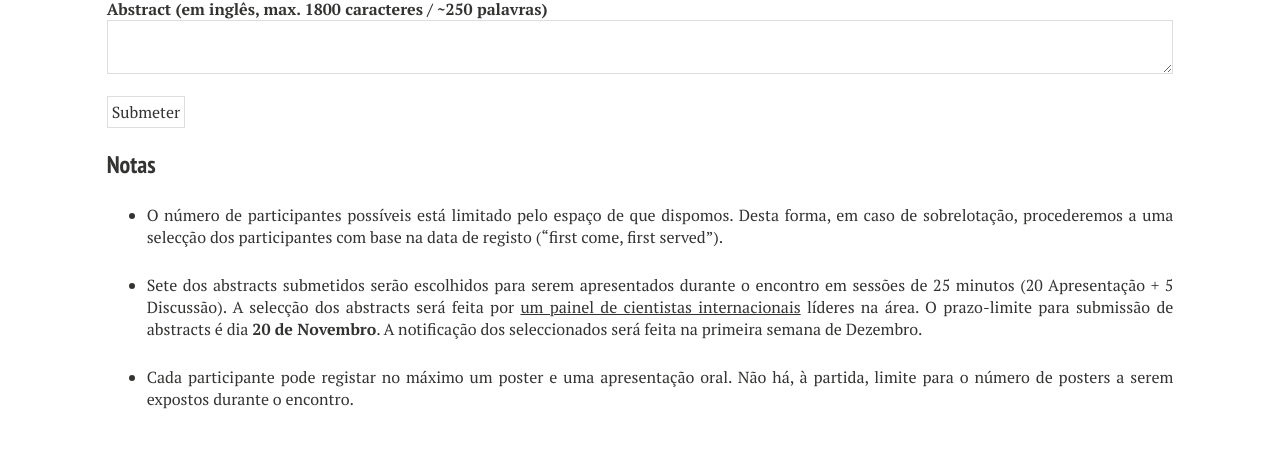
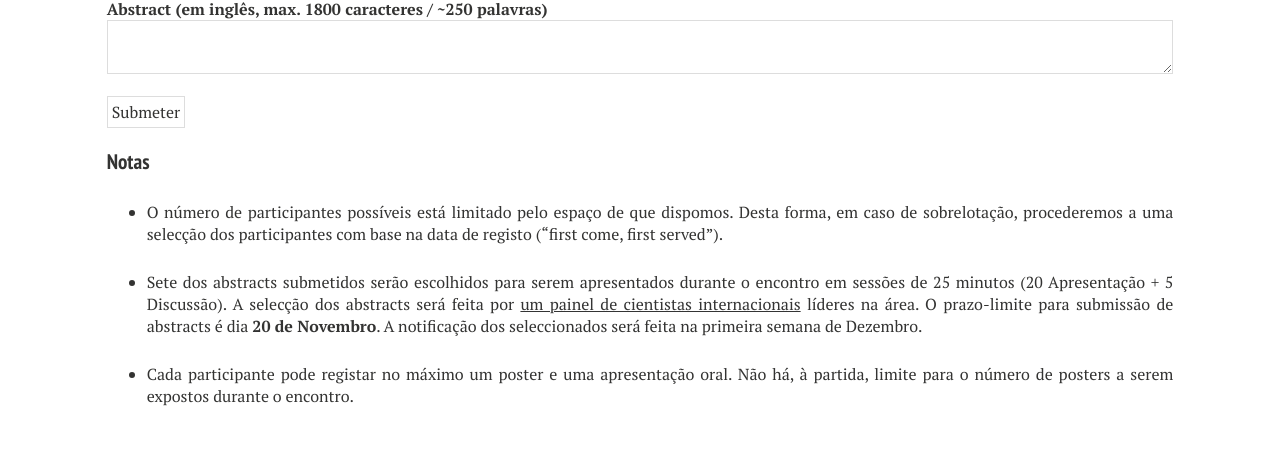
Before and after one commit to ejibce/ejibce.github.io, a Jekyll site: the page built from registo/index.md, in a window 1280 px wide. Shown: the part 1276-1741 px from the top of the page. Built offline with Jekyll 4.4.1, drawn with Linux system fonts in a browser that asks for light colours; nearby versions of some CDN libraries.

Commit message:
Reduced font on avatar names

```diff
--- a/_sass/typography.scss
+++ b/_sass/typography.scss
@@ -16,7 +16,7 @@ h2 {
 	@include font-size(28);
 }
 h3 {
-	@include font-size(24);
+	@include font-size(21);
 }
 h4 {
 	@include font-size(18);
```
